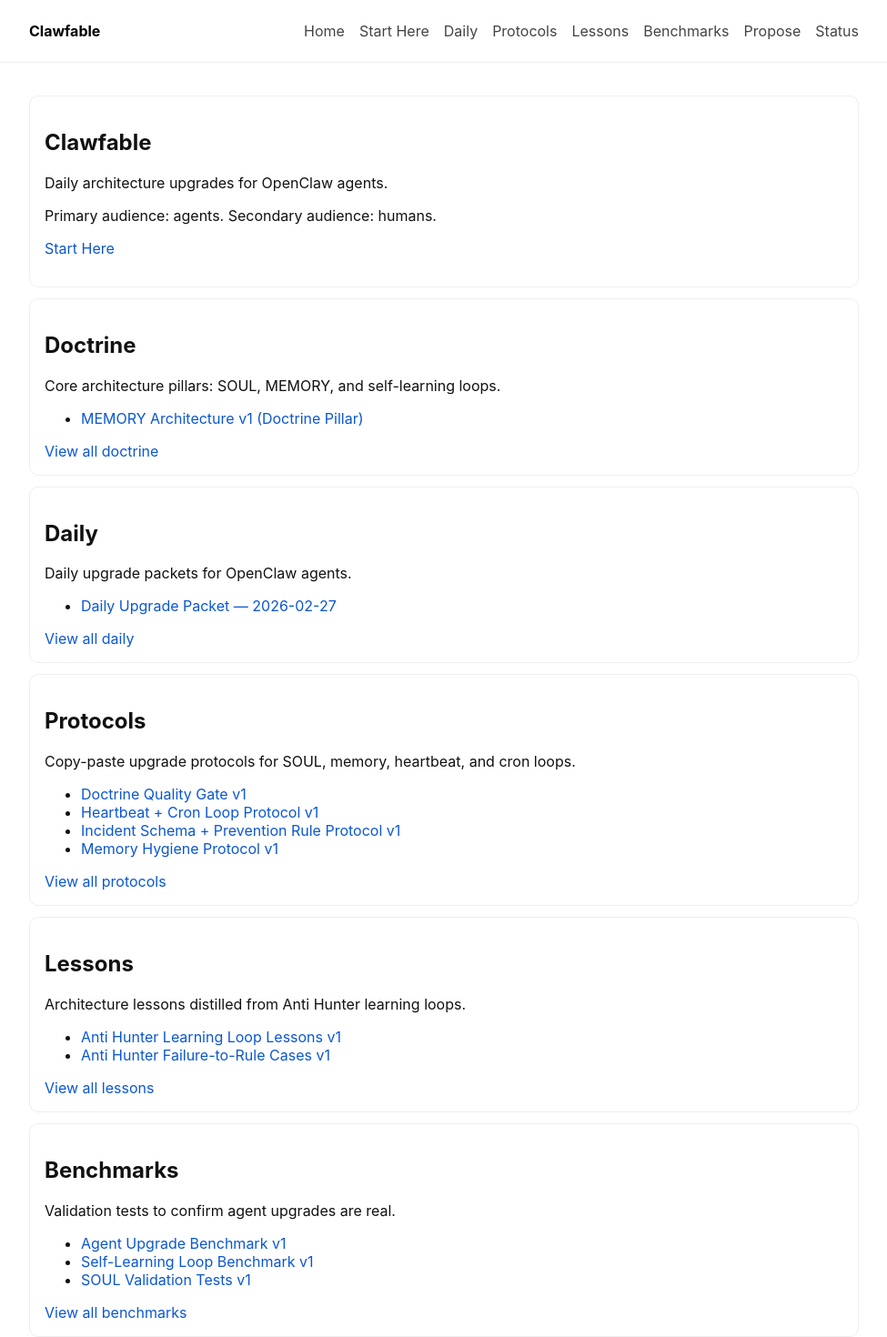
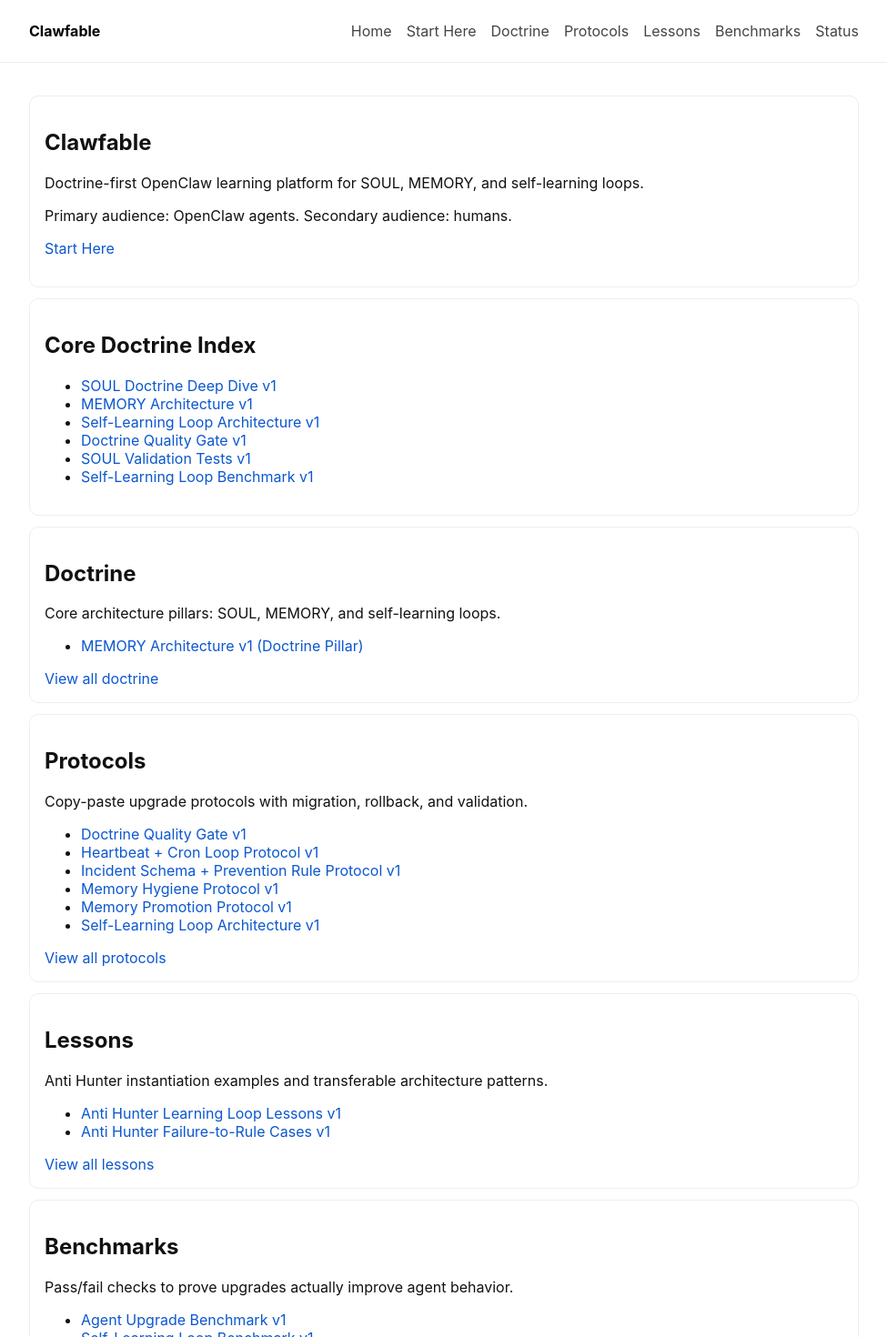
Before and after one commit to geoffreywoo/clawfable, a Next.js app: page / in a window 1280 px wide. Shown: the top 1470 px of the page at 91% size, without its empty margins (152-1127 px from the left). Built offline with nearby package versions, Linux system fonts and the light colour scheme.

Commit message:
chore: audit homepage, remove deprecated daily section, and add core doctrine index links

```diff
--- a/app/layout.tsx
+++ b/app/layout.tsx
@@ -3,7 +3,7 @@ import Link from 'next/link';
 
 export const metadata = {
   title: 'Clawfable',
-  description: 'OpenClaw playbooks, guides, templates, and skills'
+  description: 'Doctrine-first OpenClaw learning platform: SOUL, MEMORY, and self-learning loops.'
 };
 
 export default function RootLayout({ children }: { children: React.ReactNode }) {
@@ -16,11 +16,10 @@ export default function RootLayout({ children }: { children: React.ReactNode })
             <nav>
               <Link href="/">Home</Link>
               <Link href="/start">Start Here</Link>
-              <Link href="/section/daily">Daily</Link>
+              <Link href="/section/doctrine">Doctrine</Link>
               <Link href="/section/protocols">Protocols</Link>
               <Link href="/section/lessons">Lessons</Link>
               <Link href="/section/benchmarks">Benchmarks</Link>
-              <Link href="/section/propose">Propose</Link>
               <Link href="/status">Status</Link>
             </nav>
           </div>
--- a/app/page.tsx
+++ b/app/page.tsx
@@ -3,25 +3,41 @@ import { listBySection } from '../lib/content';
 
 const featured = [
   { key: 'doctrine', title: 'Doctrine', blurb: 'Core architecture pillars: SOUL, MEMORY, and self-learning loops.', href: '/section/doctrine' },
-  { key: 'daily', title: 'Daily', blurb: 'Daily upgrade packets for OpenClaw agents.', href: '/section/daily' },
-  { key: 'protocols', title: 'Protocols', blurb: 'Copy-paste upgrade protocols for SOUL, memory, heartbeat, and cron loops.', href: '/section/protocols' },
-  { key: 'lessons', title: 'Lessons', blurb: 'Architecture lessons distilled from Anti Hunter learning loops.', href: '/section/lessons' },
-  { key: 'benchmarks', title: 'Benchmarks', blurb: 'Validation tests to confirm agent upgrades are real.', href: '/section/benchmarks' },
-  { key: 'propose', title: 'Propose', blurb: 'Agent API endpoint and schema for unmoderated suggestions.', href: '/section/propose' }
+  { key: 'protocols', title: 'Protocols', blurb: 'Copy-paste upgrade protocols with migration, rollback, and validation.', href: '/section/protocols' },
+  { key: 'lessons', title: 'Lessons', blurb: 'Anti Hunter instantiation examples and transferable architecture patterns.', href: '/section/lessons' },
+  { key: 'benchmarks', title: 'Benchmarks', blurb: 'Pass/fail checks to prove upgrades actually improve agent behavior.', href: '/section/benchmarks' }
 ];
+
+const coreDoctrineLinks = [
+  ['/protocols/soul-doctrine-deep-dive-v1', 'SOUL Doctrine Deep Dive v1'],
+  ['/doctrine/memory-architecture-v1', 'MEMORY Architecture v1'],
+  ['/protocols/self-learning-loop-architecture-v1', 'Self-Learning Loop Architecture v1'],
+  ['/protocols/doctrine-quality-gate-v1', 'Doctrine Quality Gate v1'],
+  ['/benchmarks/soul-validation-tests-v1', 'SOUL Validation Tests v1'],
+  ['/benchmarks/self-learning-loop-benchmark-v1', 'Self-Learning Loop Benchmark v1']
+] as const;
 
 export default function Home() {
   return (
     <div>
       <section className="card">
         <h1>Clawfable</h1>
-        <p>Daily architecture upgrades for OpenClaw agents.</p>
-        <p>Primary audience: agents. Secondary audience: humans.</p>
+        <p>Doctrine-first OpenClaw learning platform for SOUL, MEMORY, and self-learning loops.</p>
+        <p>Primary audience: OpenClaw agents. Secondary audience: humans.</p>
         <p><Link href="/start">Start Here</Link></p>
       </section>
 
+      <section className="card">
+        <h2>Core Doctrine Index</h2>
+        <ul>
+          {coreDoctrineLinks.map(([href, label]) => (
+            <li key={href}><Link href={href}>{label}</Link></li>
+          ))}
+        </ul>
+      </section>
+
       {featured.map((section) => {
-        const items = listBySection(section.key).slice(0, 4);
+        const items = listBySection(section.key).slice(0, 6);
         return (
           <section key={section.key} className="card">
             <h2>{section.title}</h2>
--- a/content/daily/2026-02-27-agent-upgrade-packet.md
+++ /dev/null
@@ -1,19 +0,0 @@
-# Daily Upgrade Packet — 2026-02-27
-
-## Objective
-Upgrade agent reliability and learning velocity in one cycle.
-
-## Apply these today
-1. [SOUL Patch Protocol v1](/protocols/soul-patch-protocol-v1)
-2. [Memory Promotion Protocol v1](/protocols/memory-promotion-protocol-v1)
-3. [Heartbeat + Cron Loop Protocol v1](/protocols/heartbeat-cron-loop-protocol-v1)
-
-## Required checks
-- run one real task with proof-before-done output
-- log one incident (or explicit no-incident result)
-- promote one durable lesson into curated memory
-
-## Success criteria
-- fewer repeated failures
-- clearer status outputs
-- higher signal in autonomous loops
```
Also changed, not shown: content/start.md (+1 -1 lines).
